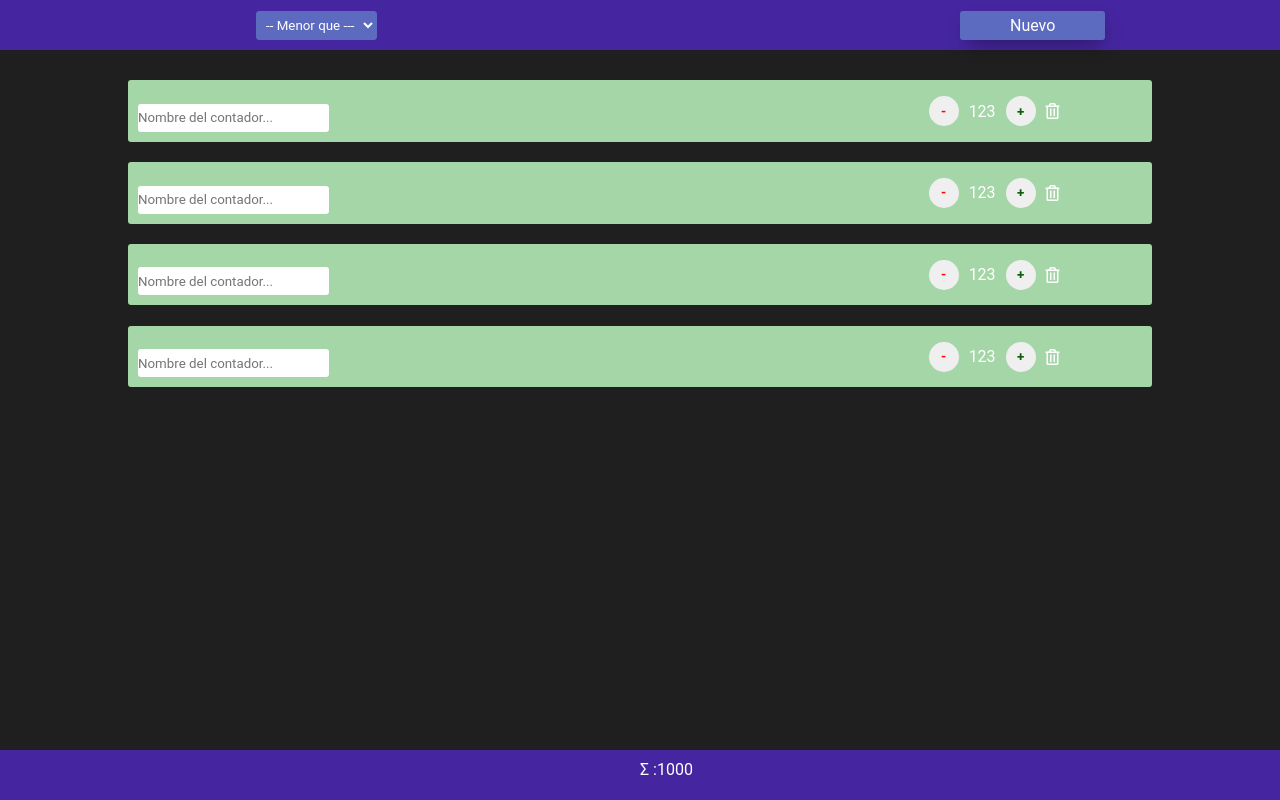
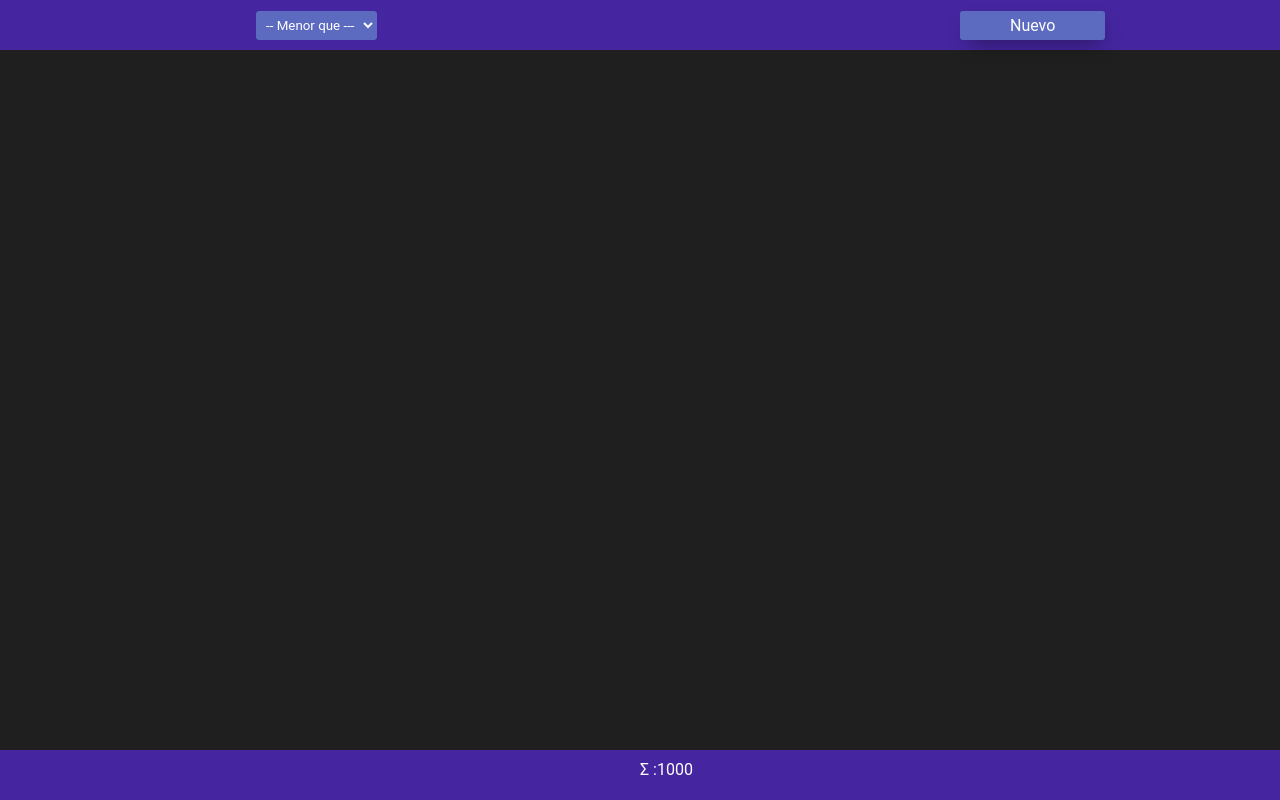
Before and after one commit to shashinvision/front_heroes, a Nuxt app: page / in a window 1280 px wide. Built offline with nearby package versions, Linux system fonts and the light colour scheme.

Commit message:
ADD - Vuex data

```diff
--- a/components/Content.vue
+++ b/components/Content.vue
@@ -1,21 +1,23 @@
 <template>
   <div class="content centrar">
-    <contador />
-    <contador />
-    <contador />
-    <contador />
+    <div v-for="(dataContador, index) in contadores" :key="index">
+      <contador :dataContador="dataContador" />
+    </div>
   </div>
 </template>
 
 <script>
 import contador from "./contador";
+import { mapState } from "vuex";
 
 export default {
   name: "FrontHeroesContent",
   components: {
     contador,
   },
-
+  computed: {
+    ...mapState(["contadores"]),
+  },
   data() {
     return {};
   },
--- a/components/contador.vue
+++ b/components/contador.vue
@@ -6,10 +6,11 @@
           type="text"
           placeholder="Nombre del contador..."
           :readonly="!nuevo"
+          v-model="contador.nombre"
         />
       </div>
       <div v-if="nuevo" class="button-container centrar">
-        <a href="#" class="add">Añadir</a>
+        <a href="#" class="add" @click="contadorAdd">Añadir</a>
       </div>
       <div v-else class="button-container centrar">
         <button class="menos">-</button>
@@ -22,21 +23,39 @@
 </template>
 
 <script>
+import { mapActions } from "vuex";
 export default {
   name: "FrontHeroesContador",
 
   data() {
-    return {};
+    return {
+      contador: {
+        nombre: this.dataContador.nombre,
+        contador: 0,
+      },
+    };
   },
   props: {
     nuevo: {
       type: Boolean,
       default: false,
     },
+    dataContador: {
+      type: Object,
+      default: () => {
+        return {};
+      },
+    },
   },
   mounted() {},
-
-  methods: {},
+  methods: {
+    ...mapActions({
+      addContador: "contadorAction",
+    }),
+    contadorAdd() {
+      this.addContador(this.contador);
+    },
+  },
 };
 </script>
 
--- /dev/null
+++ b/store/index.js
@@ -0,0 +1,38 @@
+export const state = () => ({
+  contadores: [],
+});
+
+export const actions = {
+  contadorAction(context, payload) {
+    console.log("context", context);
+    console.log("payload", payload);
+    context.commit("contadoMutation", payload);
+  },
+};
+
+export const mutations = {
+  contadoMutation(state, payload) {
+    state.contadores.push(payload);
+  },
+};
+
+//Acciones
+// export const actions = {
+//     sumar(context, num) {
+//         context.commit('SUMAR', num)
+//     }
+// };
+
+// // Mutaciones
+// export const mutations = {
+//     SUMAR(state, num) {
+//         state._counter += num;
+//     }
+// };
+
+// // Accesores
+// export const getters = {
+//     getCounter(state) {
+//         return state._counter;
+//     }
+// }
```
